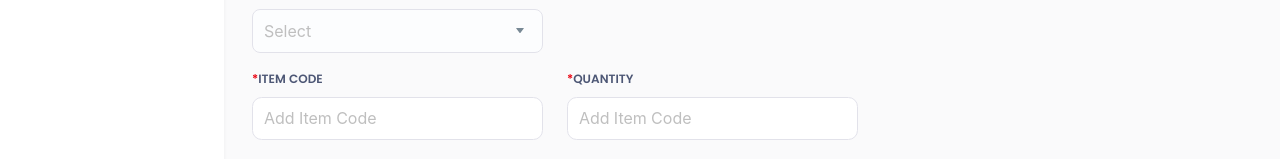
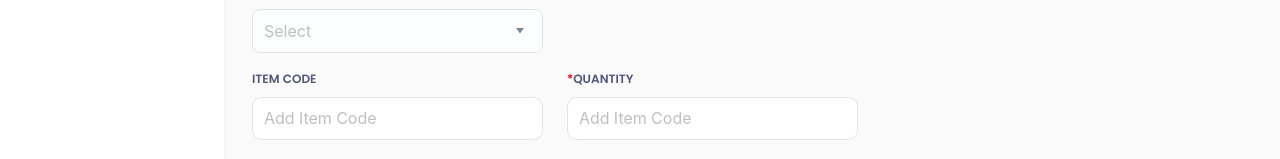
Before and after one commit to ecknologic/TrackingSystem, a React (Create React App) app in the folder client/: page /materials in a window 1280 px wide. Shown: the part 304-463 px from the top of the page. Built offline with nearby package versions, Linux system fonts and the light colour scheme; no server answers; sample sign-in values are in the browser's storage.

Commit message:
removed itemcode as madatory

```diff
--- a/client/src/UI/dispatches/tabs/CreateExternalDispatch.js
+++ b/client/src/UI/dispatches/tabs/CreateExternalDispatch.js
@@ -29,7 +29,7 @@ const CreateExternalDispatch = ({ goToTab, driverList, ...rest }) => {
     }, [])
 
     const getCurrentStock = async (batchId) => {
-        const [data = {}] = await http.GET(`/motherPlant/getProductByBatch/${batchId}`)
+        const data = await http.GET(`/motherPlant/getProductByBatch/${batchId}`)
         setCurrentStock(data)
     }
 
--- a/client/src/UI/materials/forms/MaterialRequest.js
+++ b/client/src/UI/materials/forms/MaterialRequest.js
@@ -23,7 +23,7 @@ const MaterialRequestForm = (props) => {
                 </div>
                 <div className='row'>
                     <div className='input-container'>
-                        <InputLabel name='Item Code' error={errors.itemCode} mandatory />
+                        <InputLabel name='Item Code' error={errors.itemCode} />
                         <CustomInput value={itemCode} placeholder='Add Item Code'
                             maxLength={10} disabled={disabled} error={errors.itemCode}
                             onBlur={(value) => onBlur(value, 'itemCode')}
--- a/client/src/UI/materials/tabs/RequestedMaterialStatus.js
+++ b/client/src/UI/materials/tabs/RequestedMaterialStatus.js
@@ -98,7 +98,7 @@ const MaterialStatus = () => {
         return {
             key,
             orderId,
-            itemCode,
+            // itemCode,
             itemQty,
             reorderLevel,
             vendorName,
--- a/client/src/assets/fixtures/index.js
+++ b/client/src/assets/fixtures/index.js
@@ -297,11 +297,11 @@ export const getRMColumns = (type) => {
             dataIndex: 'dateAndTime',
             key: 'dateAndTime',
         },
-        {
-            title: 'Item Code',
-            dataIndex: 'itemCode',
-            key: 'itemCode',
-        },
+        // {
+        //     title: 'Item Code',
+        //     dataIndex: 'itemCode',
+        //     key: 'itemCode',
+        // },
         {
             title: 'Quantity',
             dataIndex: 'itemQty',
--- a/client/src/utils/validations/index.js
+++ b/client/src/utils/validations/index.js
@@ -273,7 +273,7 @@ export const validateRequestMaterialValues = (data) => {
     if (!itemName) errors.itemName = text
     if (!vendorName) errors.vendorName = text
     if (!description) errors.description = text
-    if (!itemCode) errors.itemCode = text
+    // if (!itemCode) errors.itemCode = text
     if (!itemQty) errors.itemQty = text
     else {
         const error = validateNumber(itemQty)
```
